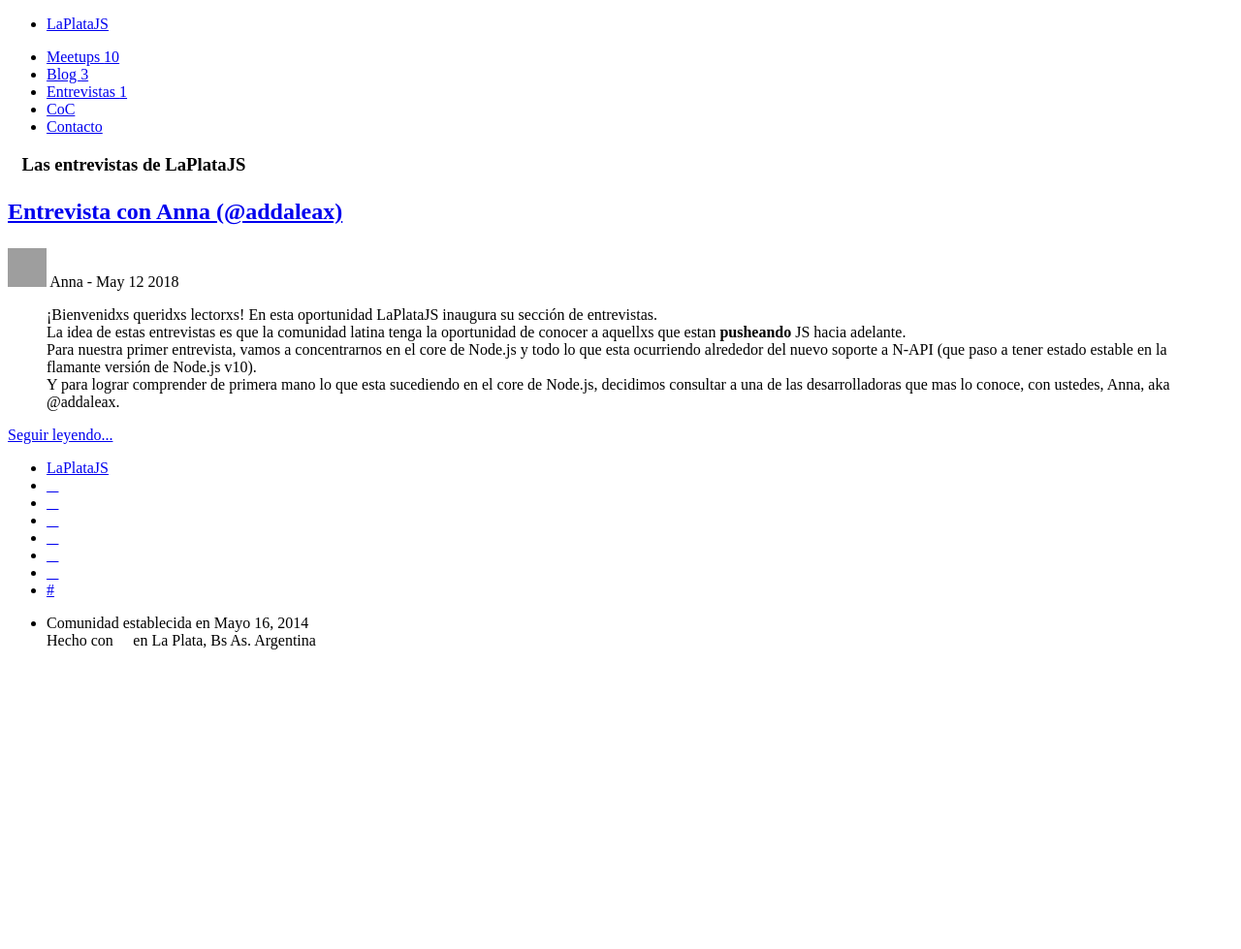
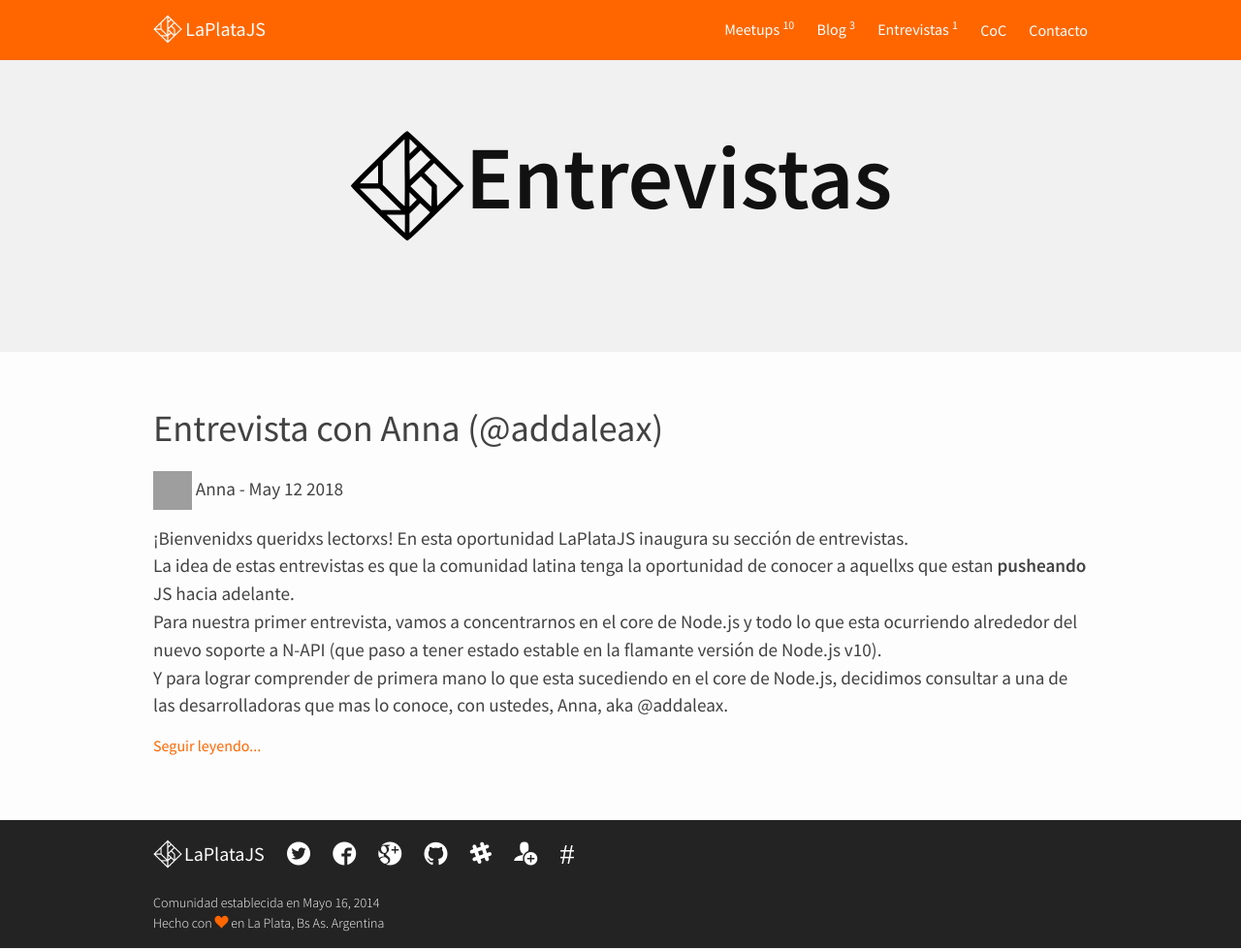
Before and after one commit to laplatajs/laplatajs.github.io, a Jekyll site: the page built from interview/index.html, in a window 1280 px wide. Shown: the whole page at 97% size. Built offline with Jekyll 4.4.1, drawn with Linux system fonts in a browser that asks for light colours; before the commit the page ends 900 px from its top, so only the background shows below that; grey boxes are pictures that could not be loaded.

Commit message:
Fixes for interview section

```diff
--- a/_includes/navigation.html
+++ b/_includes/navigation.html
@@ -15,7 +15,7 @@
         <a href="/blog">Blog <span class="badge">{{ site.categories.blog.size }}</span></a>
       </li>
       <li class="{% if page.url contains  '/interview' %} current {%endif%}">
-        <a href="/blog">Entrevistas <span class="badge">{{ site.categories.interview.size }}</span></a>
+        <a href="/interview">Entrevistas <span class="badge">{{ site.categories.interview.size }}</span></a>
       </li>
       <li class="{% if page.url contains  '/coc' %} current {%endif%}">
         <a href="/coc">CoC</a>
--- a/interview/index.html
+++ b/interview/index.html
@@ -3,4 +3,4 @@
 category: interview
 ---
 
-<h1><span class="icon- logo">&#xe600;</span>Las entrevistas de LaPlataJS</h1>
+<h1><span class="icon- logo">&#xe600;</span>Entrevistas</h1>
--- /dev/null
+++ b/resources/css/interview.scss
@@ -0,0 +1,94 @@
+---
+# Only the meetups Sass file needs front matter (the dashes are enough)
+---
+@charset "utf-8";
+
+// Import partials from `sass_dir` (defaults to `_sass`)
+@import
+        "variables",
+        "icon",
+        "base",
+        "navigation",
+        "footer"
+;
+
+
+.header {
+    background-color: #f1f1f1;
+    min-height: 250px;
+    padding-top: 50px;
+    text-align: center;
+    @include mobile {
+        min-height: 150px;
+    }
+
+    .logo {
+        font-size: 120px;
+        color: black;
+        vertical-align: middle;
+
+        @include mobile {
+            font-size: 90px;
+        }
+
+    }
+
+    h1 {
+        font-size: 92px;
+        font-weight: 600;
+
+        @include mobile {
+            font-size: 60px;
+        }
+    }
+}
+
+article.wide {
+    min-height: 250px;
+    padding-top: 50px;
+    padding-left: 20px;
+    padding-right: 20px;
+    &:last-child {
+        padding-bottom: 50px;
+    }
+
+    p {
+        font-size: 1.2em;
+        color: #424242;
+    }
+
+    h2 {
+        font-size: 2em;
+    }
+    h3 {
+        font-size: 1.8em;
+        font-weight: 200;
+    }
+    h4 {
+        font-size: 1.5em;
+    }
+}
+
+.blog {
+    &.wrapper {
+        text-align: left;
+    }
+
+    .index {
+        font-size: 40px;
+        color: $brand-color;
+        @include mobile {
+            font-size: 30px;
+        }
+    }
+    .title {
+        font-size: 38px;
+        @include mobile {
+            font-size: 24px;
+        }
+    }
+    .date {
+        border-bottom: 1px solid #eee;
+        margin-bottom: 40px;
+    }
+}
```
Also changed, not shown: _posts/interview/2018-05-12-entrevista-anna.md (+1 -1 lines).
